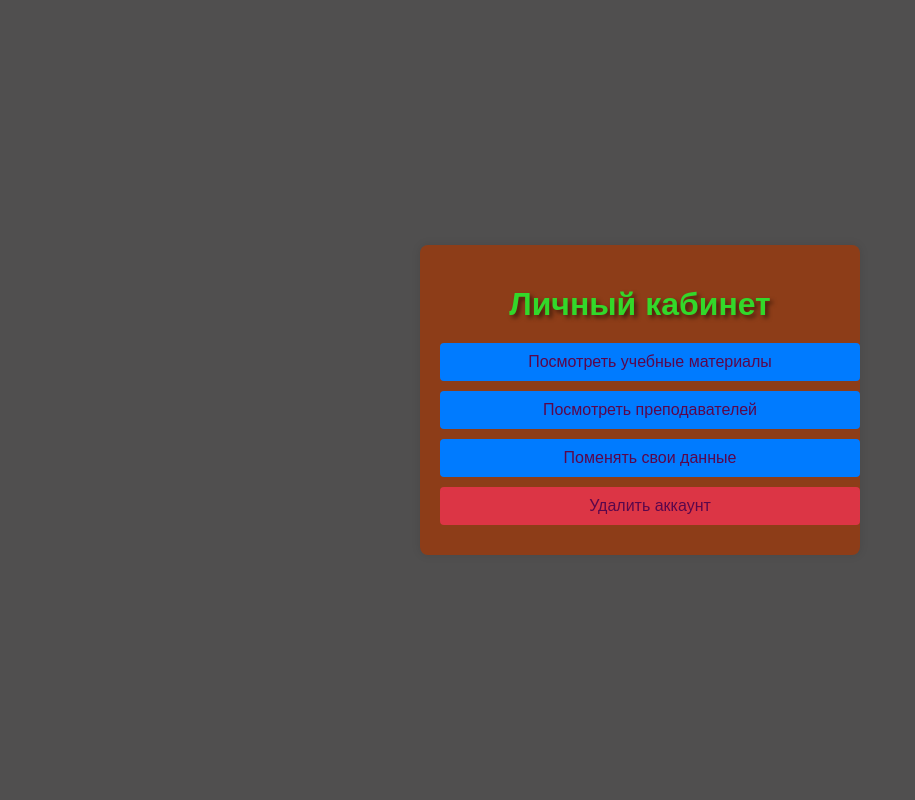
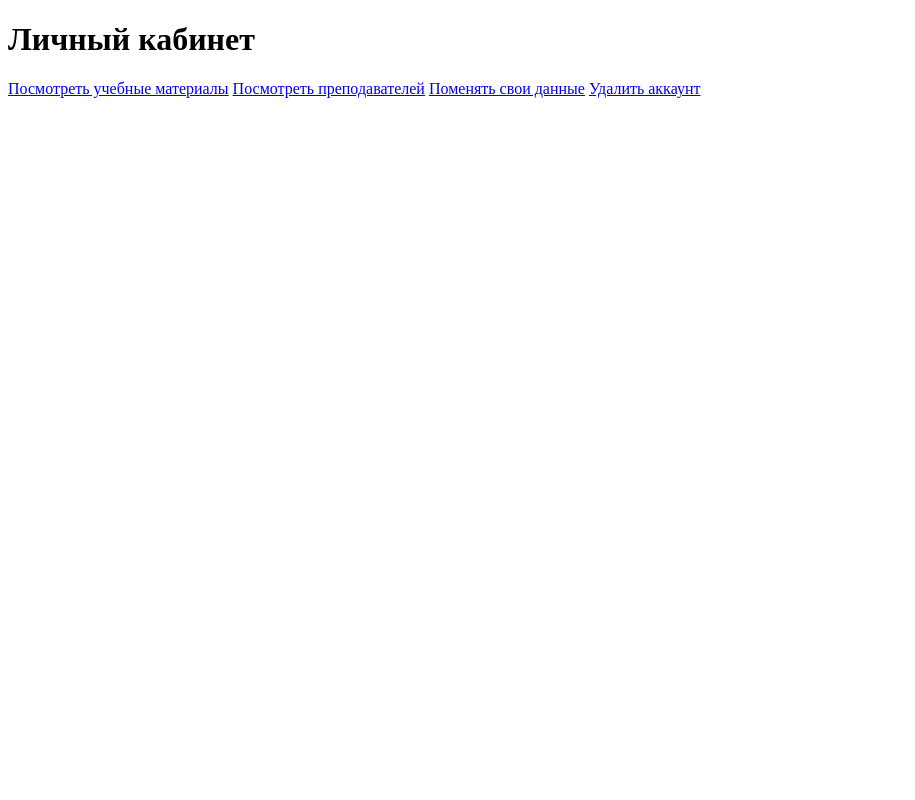
Before and after one commit to madagaskarvb/CRM-sys-for-colleges, a Django app: page /student/ in a window 1280 px wide. Shown: the whole page, without its empty margins (0-915 px from the left). Run offline with Django 5.2, Linux system fonts and the light colour scheme.

Commit message:
Update studentPage.html

```diff
--- a/crmka/locallibrary/locallibrary/templates/basikPages/studentPage.html
+++ b/crmka/locallibrary/locallibrary/templates/basikPages/studentPage.html
@@ -4,53 +4,6 @@
     <meta charset="UTF-8">
     <meta name="viewport" content="width=device-width, initial-scale=1.0">
     <title>Личный кабинет</title>
-    <style>
-        body {
-            font-family: Arial, sans-serif;
-            background-color: #504f4f;
-            margin: 0;
-            padding: 0;
-            display: flex;
-            justify-content: center;
-            align-items: center;
-            height: 100vh;
-        }
-        .container {
-            background-color: #9b3a0dd1;
-            padding: 20px;
-            border-radius: 8px;
-            box-shadow: 0 0 10px rgba(0, 0, 0, 0.1);
-            width: 400px;
-            text-align: center;
-        }
-        h1 {
-            color: #33d82a;
-            margin-bottom: 20px;
-            text-shadow: 3px 3px 4px rgba(0, 0, 0, 0.5);
-        }
-        .button {
-            display: block;
-            width: 100%;
-            padding: 10px;
-            margin: 10px 0px;
-            border: none;
-            border-radius: 4px;
-            background-color: #007bff;
-            color: #5a074c;
-            font-size: 16px;
-            cursor: pointer;
-            text-decoration: none;
-        }
-        .button:hover {
-            background-color: #0056b3;
-        }
-        .button.delete {
-            background-color: #dc3545;
-        }
-        .button.delete:hover {
-            background-color: #c82333;
-        }
-    </style>
 </head>
 <body>
     <div class="container">
```
